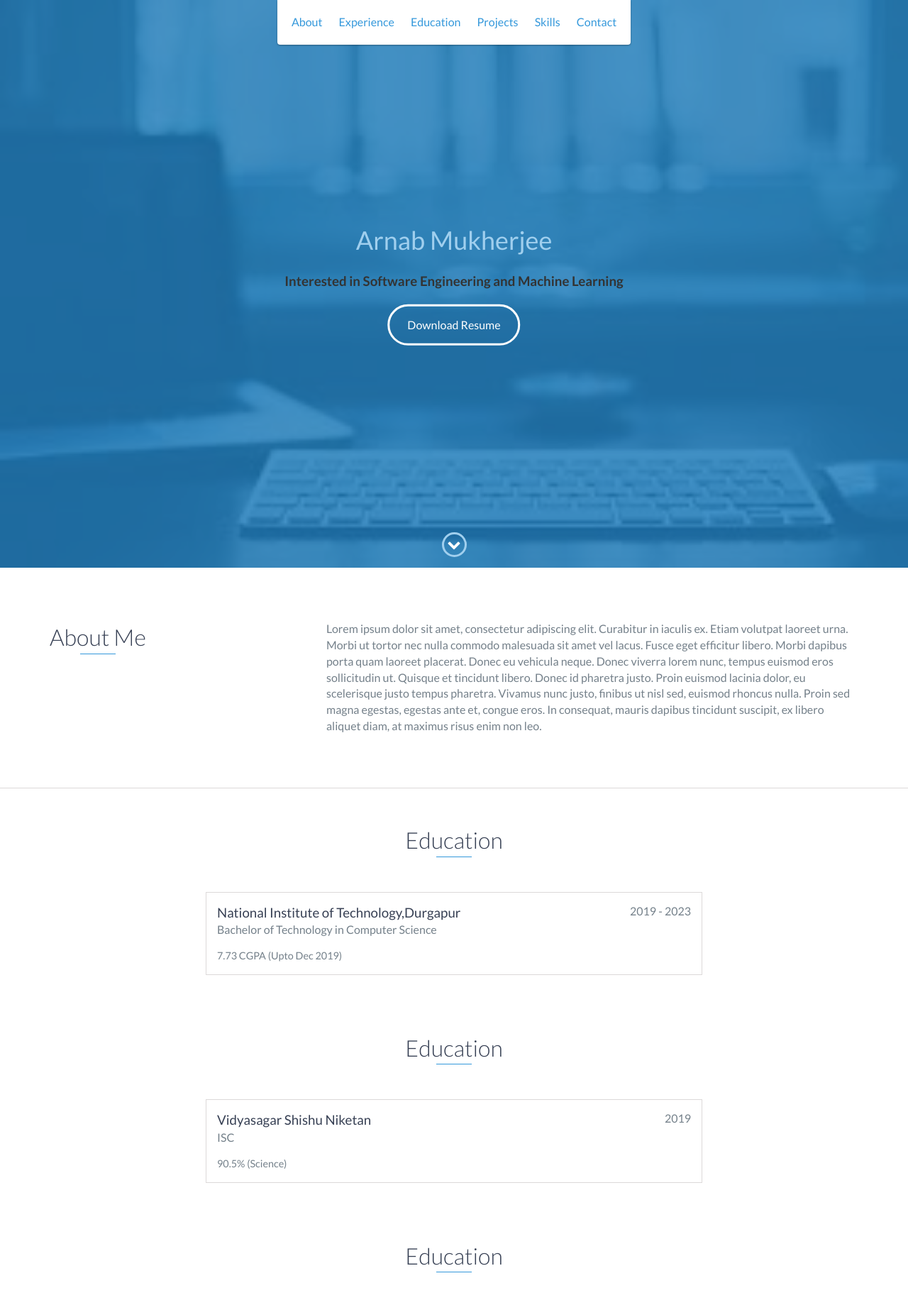
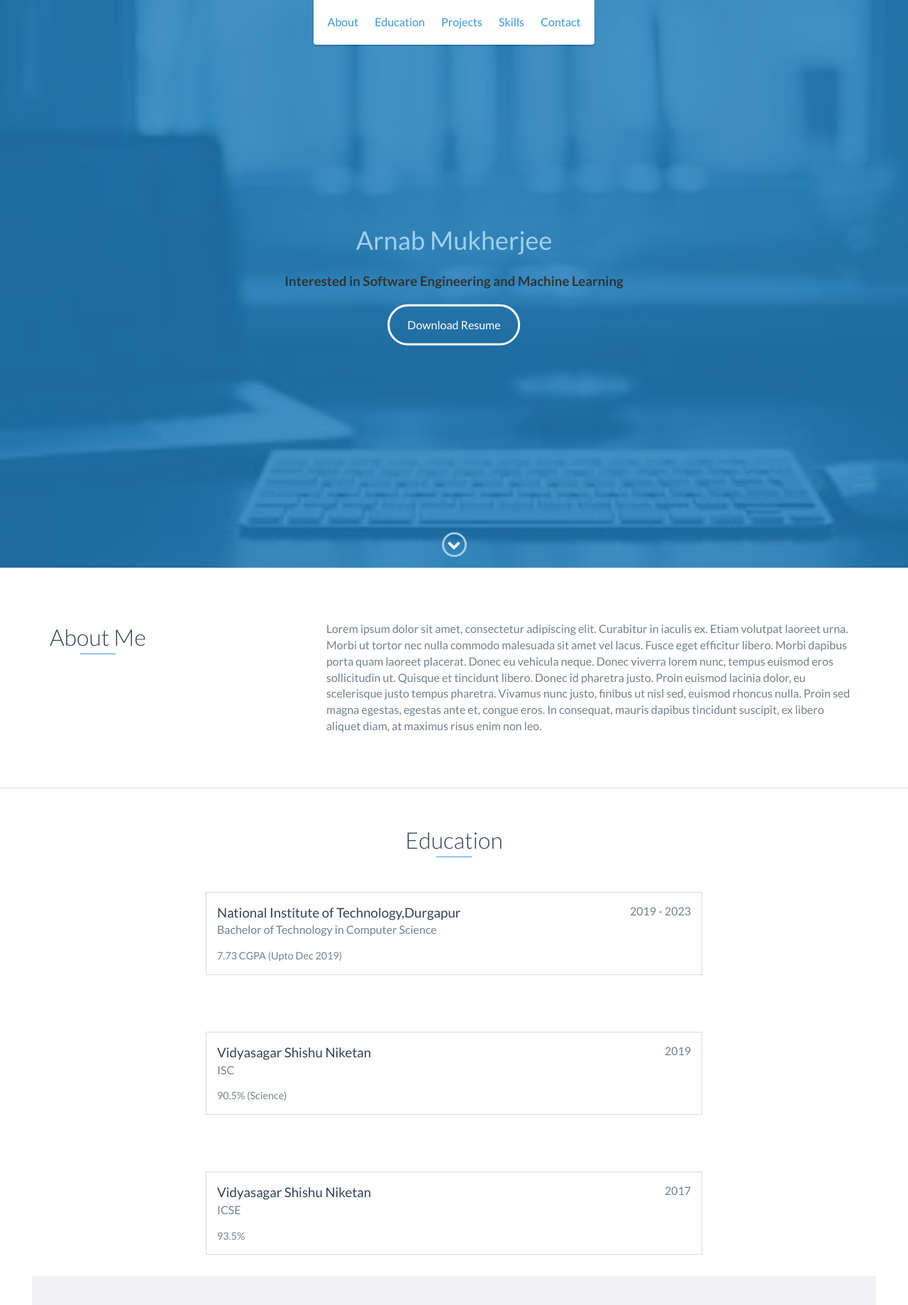
Before and after one commit to amcs1729/amcs1729.github.io, a website: page index.html in a window 1280 px wide. Shown: the top 1839 px of the page at 71% size. Drawn offline with nearby package versions, Linux system fonts and the light colour scheme.

Commit message:
Update index.html

```diff
--- a/index.html
+++ b/index.html
@@ -27,9 +27,9 @@
             <li>
                 <a href="#about">About</a>
             </li>
-            <li>
+            <!--<li>
                 <a href="#experience">Experience</a>
-            </li>
+            </li> -->
             <li>
                 <a href="#education">Education</a>
             </li>
@@ -132,7 +132,6 @@
 
 
           <div id="education">
-        <h2 class="heading">Education</h2>
         <div class="education-block">
             <h3>Vidyasagar Shishu Niketan</h3>
             <span class="education-date">2019</span>
@@ -144,7 +143,6 @@
 
 
           <div id="education">
-        <h2 class="heading">Education</h2>
         <div class="education-block">
             <h3>Vidyasagar Shishu Niketan</h3>
             <span class="education-date">2017</span>
@@ -218,7 +216,7 @@
         <div id="contact-form">
             <form method="POST" action="https://formspree.io/email@email.com">
                 <input type="hidden" name="_subject" value="Contact request from personal website" />
-                <input type="email" name="_replyto" placeholder="amcs1729@gmail.com" required>
+                <input type="email" name="_replyto" placeholder="Your Email" required>
                 <textarea name="message" placeholder="Your message" required></textarea>
                 <button type="submit">Send</button>
             </form>
```
